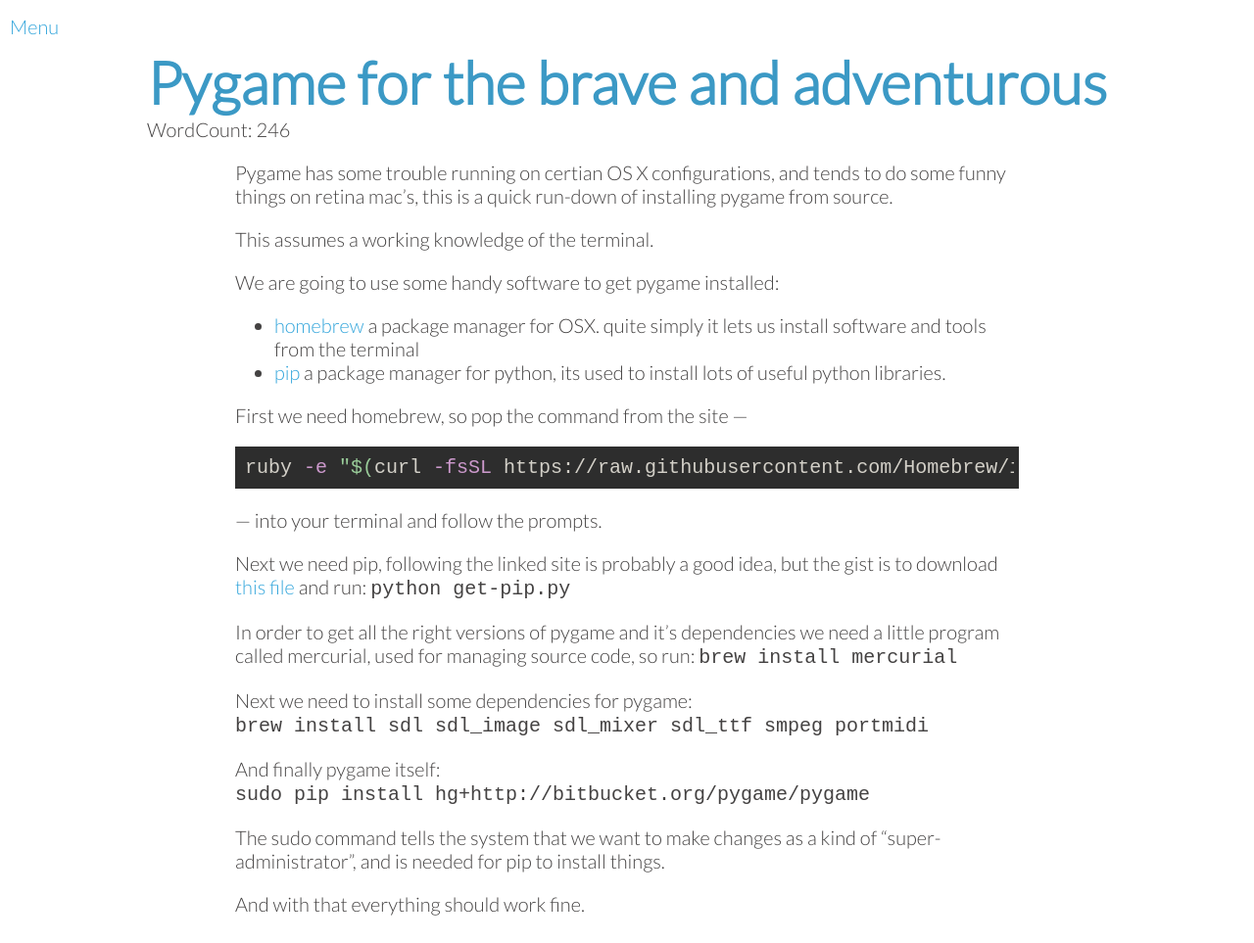
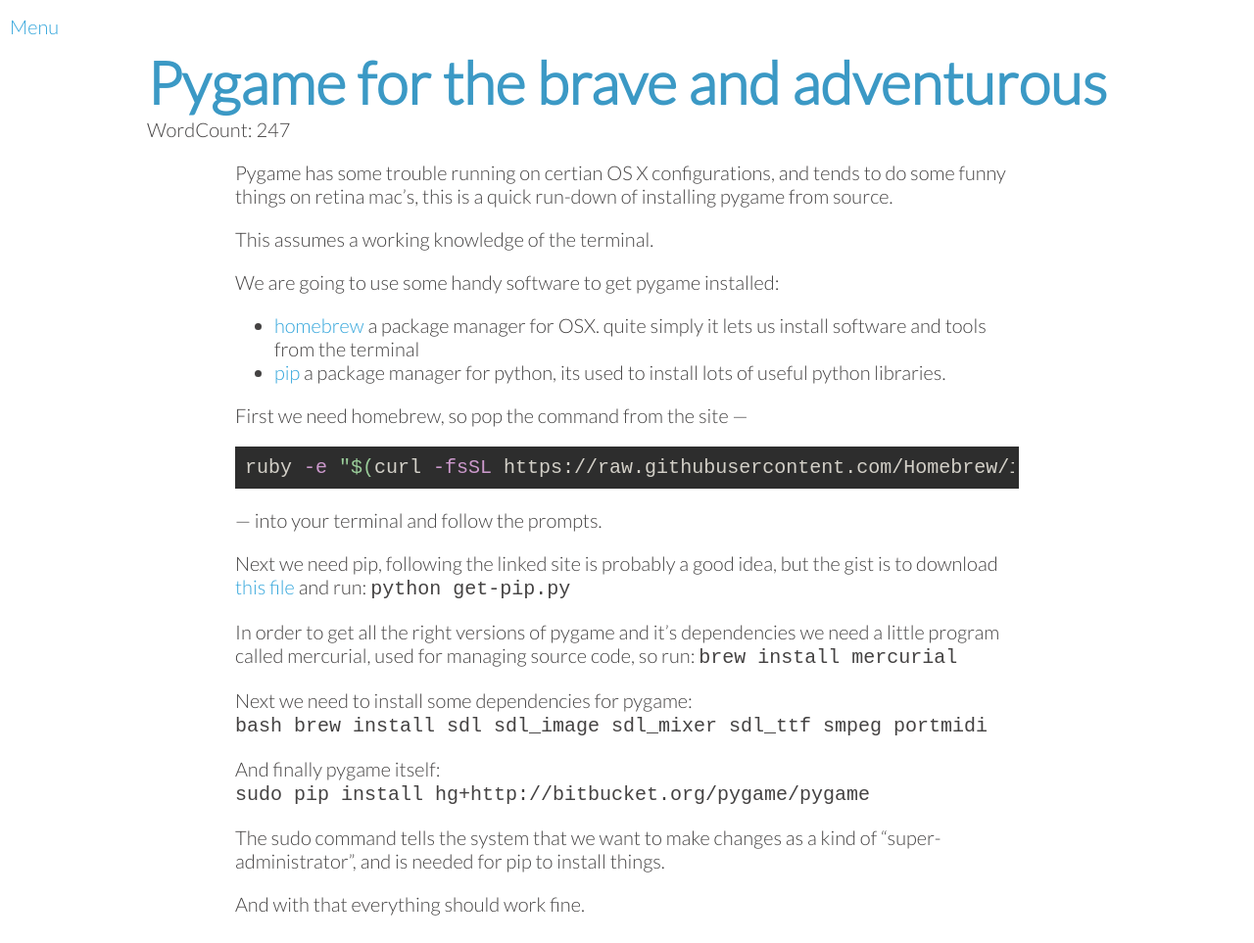
Before and after one commit to cal-smith/cal-smith.github.io, a Jekyll site: the page built from _posts/2014-11-23-pygame.md, in a window 1280 px wide. Shown: the whole page at 98% size. Built offline with Jekyll 4.4.1, drawn with Linux system fonts in a browser that asks for light colours; Markdown is read by kramdown in place of the engine named in the settings.

Commit message:
Update 2014-11-23-pygame.md

````diff
--- a/_posts/2014-11-23-pygame.md
+++ b/_posts/2014-11-23-pygame.md
@@ -25,7 +25,7 @@ Next we need pip, following the linked site is probably a good idea, but the gis
 In order to get all the right versions of pygame and it's dependencies we need a little program called mercurial, used for managing source code, so run: `brew install mercurial`
 
 Next we need to install some dependencies for pygame:
-```brew install sdl sdl_image sdl_mixer sdl_ttf smpeg portmidi```
+```bash brew install sdl sdl_image sdl_mixer sdl_ttf smpeg portmidi```
 
 And finally pygame itself:
 ```sudo pip install hg+http://bitbucket.org/pygame/pygame```
````
